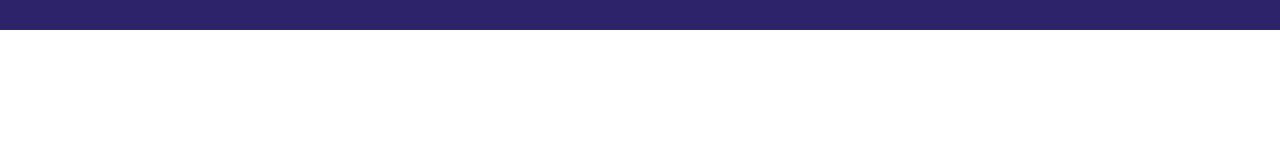
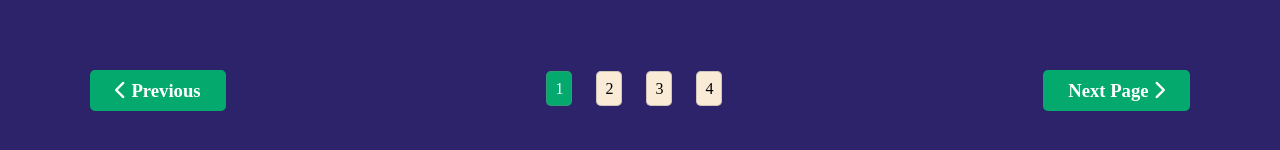
Before and after one commit to mohammadmottakim/multiple-website-1, a plain HTML site: page index.html in a window 1280 px wide. Shown: the part 1859-2009 px from the top of the page. Before the commit the page ends 1889 px from the top, so only its background shows below. Drawn offline with Linux system fonts and the light colour scheme.

Commit message:
previous-next-parent

```diff
--- a/index.html
+++ b/index.html
@@ -249,9 +249,20 @@
 
              </div>
 
+            <div id="previous-next-parent">
 
+                <h3><a href="#"> <i class="fas fa-chevron-left"></i> Previous </a></h3>
 
+                <div>
+                    <a href="#">1</a>
+                    <a href="#">2</a>
+                   <a href="#">3</a>
+                    <a href="#">4</a>
+                </div>
 
+                <h3><a href="#"> Next Page <i class="fas fa-chevron-right"></i></a></h3>
+
+            </div>
 
 
         </div>
--- a/style.css
+++ b/style.css
@@ -160,3 +160,45 @@ main{
     justify-content: space-between;
     color: gray;
 }
+
+/* Previous nex page code haer  */
+
+#previous-next-parent{
+
+    margin-top: 100px;
+    display: flex;
+    justify-content: space-between;
+
+}
+
+#previous-next-parent h3 a {
+    background-color: #04aa6d;
+    padding: 10px 25px;
+    border-radius: 5px;
+    transition: 0.5s;
+}
+
+#previous-next-parent h3 a:hover{
+    background-color: #00442b;
+}
+
+#previous-next-parent a{
+
+    text-decoration: none;
+    color: white;
+}
+
+#previous-next-parent div a{
+    margin:0 10px;
+    background-color: antiquewhite;
+    color: black;
+    padding: 8px;
+    border-radius: 5px;
+    border: 1px solid #8080805b;
+
+}
+
+#previous-next-parent div a:first-child{
+    background-color: #04aa6d;
+    color: white;
+}
```
